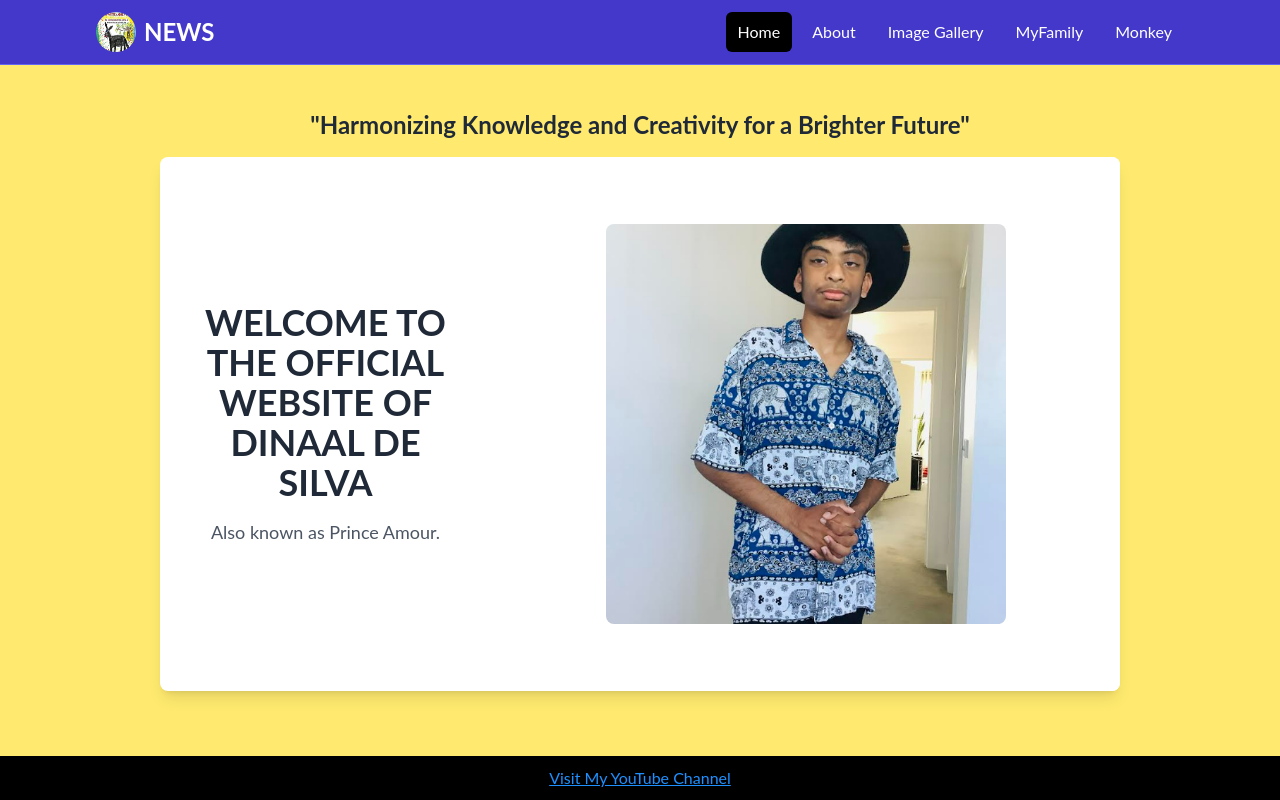
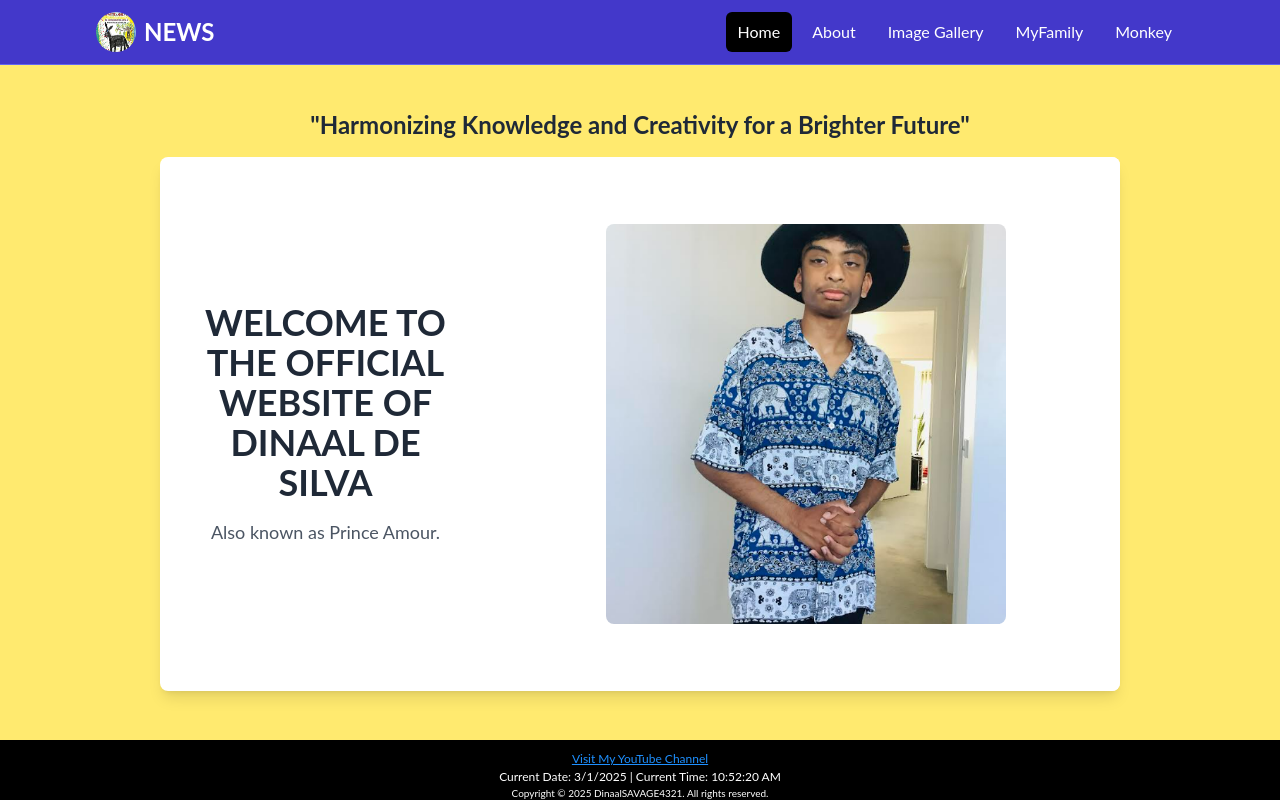
Before and after one commit to VIN-1927/schoolweb, a React (Vite) app: page / in a window 1280 px wide. Built offline with nearby package versions, Linux system fonts and the light colour scheme.

Commit message:
footer adjust

```diff
--- a/src/App.css
+++ b/src/App.css
@@ -9,6 +9,7 @@
     background-color: #005d61;
     width: 100vw;
     overflow-x: hidden;
+    /* margin-bottom: 70px; */
   }
   .flip-card {
     perspective: 1000px;
--- a/src/components/Footer.jsx
+++ b/src/components/Footer.jsx
@@ -1,25 +1,65 @@
-import React from 'react';
+import React, { useState, useEffect } from 'react';
 
 const Footer = () => {
+  const [currentTime, setCurrentTime] = useState(new Date());
+
+  // Effect to update the current time every second
+  useEffect(() => {
+    const intervalId = setInterval(() => {
+      setCurrentTime(new Date());
+    }, 1000);
+
+    // Cleanup the interval on component unmount
+    return () => clearInterval(intervalId);
+  }, []);
+
+  // Get current year, date, and time
+  const currentYear = currentTime.getFullYear();
+  const currentDate = currentTime.toLocaleDateString();
+  const currentClockTime = currentTime.toLocaleTimeString();
+
+  // Handle YouTube link click
   const handleClick = () => {
-    window.open("https://www.youtube.com/@DinaalSAVAGE4321")
-  }
+    window.open("https://www.youtube.com/@DinaalSAVAGE4321");
+  };
+
   return (
-    <footer style={{
-      backgroundColor: 'black',
-      color: 'white',
-      textAlign: 'center',
-      padding: '10px',
-      position: 'fixed',
-      bottom: 0,
-      width: '100%'
-    }}>
-<h3 onClick={handleClick} style={{textDecoration:'underline', color:'#1e90ff', cursor:'pointer', transition:'color 0.3s ease'}}
-onMouseEnter={(event) => event.target.style.color='red'}
-onMouseLeave={(event ) =>event.target.style.color = '#1e90ff'}
-> Visit My YouTube Channel</h3>
+    <footer
+      style={{
+        backgroundColor: 'black',
+        color: 'white',
+        textAlign: 'center',
+        padding: '10px 15px',  // Slightly increased padding for a little more height
+        position: 'fixed',
+        bottom: 0,
+        width: '100%',
+        fontSize: '12px',
+        height: '60px'     // Increased height to make footer a bit taller
+      }}
+    >
+      <h3
+        onClick={handleClick}
+        style={{
+          textDecoration: 'underline',
+          color: '#1e90ff',
+          cursor: 'pointer',
+          transition: 'color 0.3s ease',
+          fontSize: '12px',  // Smaller font size for the link
+          margin: '0'        // Remove default margin
+        }}
+        onMouseEnter={(event) => event.target.style.color = 'red'}
+        onMouseLeave={(event) => event.target.style.color = '#1e90ff'}
+      >
+        Visit My YouTube Channel
+      </h3>
+      <div className="m-0" style={{ fontSize: '12px' }}>
+        Current Date: {currentDate} | Current Time: {currentClockTime}
+      </div>
+      <p style={{ fontSize: '10px', margin: '0' }}>
+        Copyright &copy; {currentYear} DinaalSAVAGE4321. All rights reserved.
+      </p>
     </footer>
   );
-}
+};
 
 export default Footer;
```
